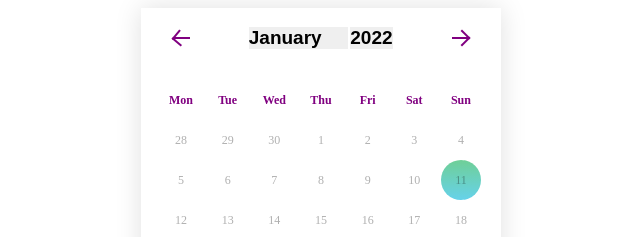
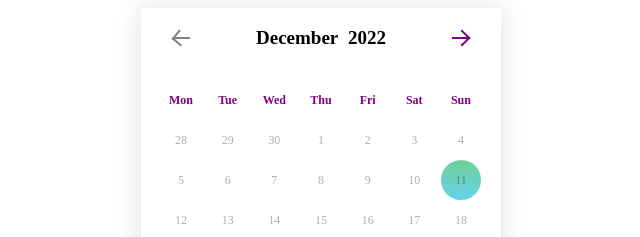
Before and after one commit to Ligalaiz/datepicker, a plain HTML site: page index.html in a window 1280 px wide. Shown: the top 237 px of the page, 299-939 px from the left. Drawn offline with Linux system fonts and the light colour scheme.

Commit message:
feat: implement change month and pick date

```diff
--- a/main.js
+++ b/main.js
@@ -1,4 +1,4 @@
-import { getYear } from './utils/getYear.utils.js';
+import { getDateFromStr } from './utils/getDateFromStr.utils.js';
 import { getDate } from './utils/getDate.utils.js';
 import { calcYear } from './utils/calcYear.utils.js';
 import { calcMonth } from './utils/calcMonth.utils.js';
@@ -13,10 +13,11 @@ class Datepicker {
   constructor(startYear, endYear) {
     this.startYear = startYear;
     this.endYear = endYear;
-    this.selectInput = document.getElementById('selectYear');
+    this.yearNode = document.getElementById('selectYear');
     this.lineWeek = document.getElementById('lineWeek');
-    this.selectMonth = document.getElementById('selectMonth');
+    this.monthNode = document.getElementById('selectMonth');
     this.blockDays = document.getElementById('blockDays');
+    this.prevBtn = document.getElementById('prevBtn');
     this.weekDays = ['Mon', 'Tue', 'Wed', 'Thu', 'Fri', 'Sat', 'Sun'];
     this.months = [
       'January',
@@ -32,6 +33,8 @@ class Datepicker {
       'November',
       'December',
     ];
+    this.from = null;
+    this.to = null;
     this.monthDays = null;
     this.currentDate = new Date();
   }
@@ -42,17 +45,17 @@ class Datepicker {
       <div class="date-picker">
         <input class="field" type="text" name="date" />
         <div class="date-picker__head">
-          <button class="date-picker__prev"></button>
+          <button class="date-picker__prev" id="prevBtn"></button>
           <div class="date-picker__date">
-            <select class="date-picker__month-select select-month" id="selectMonth">
-            </select>
-            <select class="date-picker__year-select select-year" id="selectYear">
-            </select>
+            <div class="date-picker__month-select select-month" id="selectMonth">
+            </div>
+            <div class="date-picker__year-select select-year" id="selectYear">
+            </div>
           </div>
-          <button class="date-picker__next"></button>
+          <button class="date-picker__next" id="nextBtn"></button>
         </div>
         <div class="date-picker__body">
-          <ul class="date-picker__week-line line-week" id="lineWeek""">
+          <ul class="date-picker__week-line line-week" id="lineWeek">
           </ul>
           <div class="date-picker__days-block block-days" id="blockDays">
           </div>
@@ -73,34 +76,45 @@ class Datepicker {
   }
 
   renderYear() {
-    for (let i = getYear(this.startYear); i <= getYear(this.endYear); i += 1) {
-      const optionItem = document.createElement('option');
+    const { year: currentYear, month: currentMonth } = getDate(
+      this.currentDate
+    );
+    const { year, month } = getDate(new Date());
 
-      optionItem.value = i;
-      optionItem.textContent = i;
-      optionItem.className = 'select-year__item';
+    if (year === currentYear && month === currentMonth) {
+      this.prevBtn.disabled = true;
+    } else {
+      this.prevBtn.disabled = false;
+    }
 
-      if (!!this.selectInput) {
-        this.selectInput.insertAdjacentElement('beforeend', optionItem);
-      }
+    const yearNode = document.createElement('div');
+
+    yearNode.value = currentYear;
+    yearNode.textContent = currentYear;
+    yearNode.className = 'select-year__item';
+
+    if (!!this.yearNode) {
+      this.yearNode.innerHTML = '';
+      this.yearNode.appendChild(yearNode);
     }
   }
 
   renderMonths() {
-    for (let i = 0; i < this.months.length - 1; i += 1) {
-      const monthsItem = document.createElement('option');
+    const currentMonth = getDate(this.currentDate).month;
+    const monthsElem = document.createElement('div');
 
-      monthsItem.value = this.months[i];
-      monthsItem.textContent = this.months[i];
-      monthsItem.className = 'select-month__item';
+    monthsElem.value = this.months[currentMonth];
+    monthsElem.textContent = this.months[currentMonth];
+    monthsElem.className = 'select-month__item';
 
-      if (!!this.selectMonth) {
-        this.selectMonth.insertAdjacentElement('beforeend', monthsItem);
-      }
+    if (!!this.monthNode) {
+      this.monthNode.innerHTML = '';
+      this.monthNode.append(monthsElem);
     }
   }
 
   renderWeek() {
+    this.lineWeek.innerHTML = '';
     for (let i = 0; i < this.weekDays.length; i += 1) {
       const weekItem = document.createElement('li');
 
@@ -112,7 +126,15 @@ class Datepicker {
       }
     }
   }
+
   renderDays() {
+    this.blockDays.innerHTML = '';
+    const todayDate = new Date();
+    const {
+      year: todayYear,
+      month: todayMonth,
+      day: todayDay,
+    } = getDate(todayDate);
     const dayArr = getCurrentMonthArr(this.currentDate);
 
     this.monthDays = getPrevOffsetDays(dayArr)
@@ -124,12 +146,34 @@ class Datepicker {
 
     for (let i = 0; i < this.monthDays.length; i += 1) {
       const daysItem = document.createElement('li');
+      const {
+        year: currentYear,
+        month: currentMonth,
+        day: currentDay,
+      } = getDate(this.monthDays[i]);
 
       daysItem.textContent = getDate(this.monthDays[i]).day;
       daysItem.className = 'block-days__item';
 
-      if (getDate(this.currentDate).day === getDate(this.monthDays[i]).day) {
+      if (this.monthDays[i] < todayDate) {
+        daysItem.setAttribute('data-date', 'disabled');
+      } else {
+        daysItem.setAttribute(
+          'data-date',
+          `${currentYear}-${currentMonth + 1}-${currentDay}`
+        );
+      }
+
+      if (
+        todayYear === currentYear &&
+        todayMonth === currentMonth &&
+        todayDay === currentDay
+      ) {
         daysItem.className = 'block-days__item block-days__item--today';
+        daysItem.setAttribute(
+          'data-date',
+          `${currentYear}-${currentMonth + 1}-${currentDay}`
+        );
       }
 
       daysRow.appendChild(daysItem);
@@ -151,10 +195,39 @@ class Datepicker {
     this.renderWeek();
     this.renderDays();
   }
+
+  changeMonth(sign = 'inc') {
+    if (sign === 'inc') this.currentDate = calcMonth(this.currentDate);
+    if (sign === 'dec') this.currentDate = calcMonth(this.currentDate, 'dec');
+    this.render();
+  }
+
+  pickDate(target) {
+    const {
+      dataset: { date: pickedDate },
+    } = target;
+    if (pickedDate !== 'disabled') {
+      if (!this.from) {
+        this.from = pickedDate;
+        target.classList.add('block-days__item--from');
+      } else if (
+        Date.parse(pickedDate) > Date.parse(this.from) && !this.to
+        ) {
+        this.to = pickedDate;
+        target.classList.add('block-days__item--to');
+      }
+    }
+  }
 }
 
 window.addEventListener('load', () => {
   Datepicker.renderTemplate();
   const datepicker = new Datepicker('2022-12-08', '2024-12-08');
   datepicker.render();
+
+  document.addEventListener('click', ({ target }) => {
+    if (target.id === 'prevBtn') datepicker.changeMonth('dec');
+    if (target.id === 'nextBtn') datepicker.changeMonth();
+    if (target.dataset.date) datepicker.pickDate(target);
+  });
 });
--- a/style.scss
+++ b/style.scss
@@ -1,5 +1,6 @@
 html {
   box-sizing: border-box;
+  user-select: none;
 }
 
 :root {
@@ -23,7 +24,6 @@ select {
 .wrap {
   max-width: 40rem;
   margin: 0 auto;
-
 }
 
 .field {
@@ -84,28 +84,52 @@ select {
     &:hover {
       background-color: #00000010;
     }
+
+    &:disabled {
+      &:after {
+        background-color: grey;
       }
 
-  &__prev:before {
+      &:before {
+        border-color: grey;
+      }
+
+      &:hover {
+        background-color: unset;
+      }
+    }
+  }
+
+  &__prev {
+    &:before {
       transform: translateY(-50%) rotate(130deg);
       left: 32%;
     }
 
-  &__prev:after {
+    &:after {
       left: 32%;
     }
+  }
 
-  &__next:before {
+  &__next {
+    &:before {
       transform: translateY(-50%) rotate(-45deg);
       right: 32%;
     }
 
-  &__next:after {
+    &:after {
       right: 32%;
+    }
   }
 
   &__body {
     margin-bottom: 0.5rem;
+  }
+
+  &__date {
+    display: flex;
+    justify-content: space-between;
+    min-width: 13rem;
   }
 }
 
@@ -153,28 +177,30 @@ select {
     align-items: center;
     width: 4rem;
     height: 4rem;
+    border-radius: 50%;
 
     font-size: 1.2rem;
     line-height: 1;
     color: #00000050;
-    border-radius: 50%;
 
     transition: all 0.2s;
+    cursor: pointer;
 
     &:hover {
       background-color: #00000010;
     }
 
-    &--range {
-      border-radius: 50%;
-
-      background: linear-gradient(180deg,#bc9cff,#8ba4f9)
-    }
-
     &--today {
       border-radius: 50%;
 
-      background: linear-gradient(180deg,#6fcf97,#66d2ea)
+      background: linear-gradient(180deg, #6fcf97, #66d2ea);
+    }
+
+    &--from,
+    &--to {
+      border-radius: 50%;
+
+      background: linear-gradient(180deg, #bc9cff, #8ba4f9);
     }
   }
 }
@@ -197,3 +223,10 @@ select {
     cursor: pointer;
   }
 }
+
+[data-date='disabled'] {
+  &:hover {
+    background-color: unset;
+    cursor: default;
+  }
+}
--- /dev/null
+++ b/utils/getDateFromStr.utils.js
@@ -0,0 +1,7 @@
+const getDateFromStr = (date) => ({
+  year: parseInt(date.split('-')[0]),
+  month: parseInt(date.split('-')[1]),
+  day: parseInt(date.split('-')[2]),
+});
+
+export { getDateFromStr };
--- a/utils/getOffsetDays.utils.js
+++ b/utils/getOffsetDays.utils.js
@@ -2,15 +2,17 @@ import { getDate } from './getDate.utils.js';
 import { calcDay } from './calcDay.utils.js';
 
 const getPrevOffsetDays = (dayArr) => {
-  const FIRST_DAY_IN_WEEK = 0;
+  const FIRST_DAY_IN_WEEK = 1;
   const startDay = dayArr[0];
   const { weekDay } = getDate(startDay);
 
   if (weekDay === FIRST_DAY_IN_WEEK) return [];
 
+  const DAYS_PER_WEEK = 7;
+  const count = weekDay === 0 ? DAYS_PER_WEEK : weekDay;
   const result = [];
 
-  for (let i = 1, tempDay = startDay; i < weekDay; i += 1) {
+  for (let i = 1, tempDay = startDay; i < count; i += 1) {
     tempDay = calcDay(tempDay, 'dec');
     result.push(tempDay);
   }
@@ -34,4 +36,4 @@ const getPastOffsetDays = (dayArr) => {
   return result;
 };
 
-export {getPrevOffsetDays, getPastOffsetDays}
+export { getPrevOffsetDays, getPastOffsetDays };
--- a/utils/getYear.utils.js
+++ /dev/null
@@ -1,3 +0,0 @@
-const getYear = (date) => parseInt(date.slice(0, 4));
-
-export { getYear };
```
Also changed, not shown: css/style.css. Lines whose indentation alone changed are shown as unchanged.
